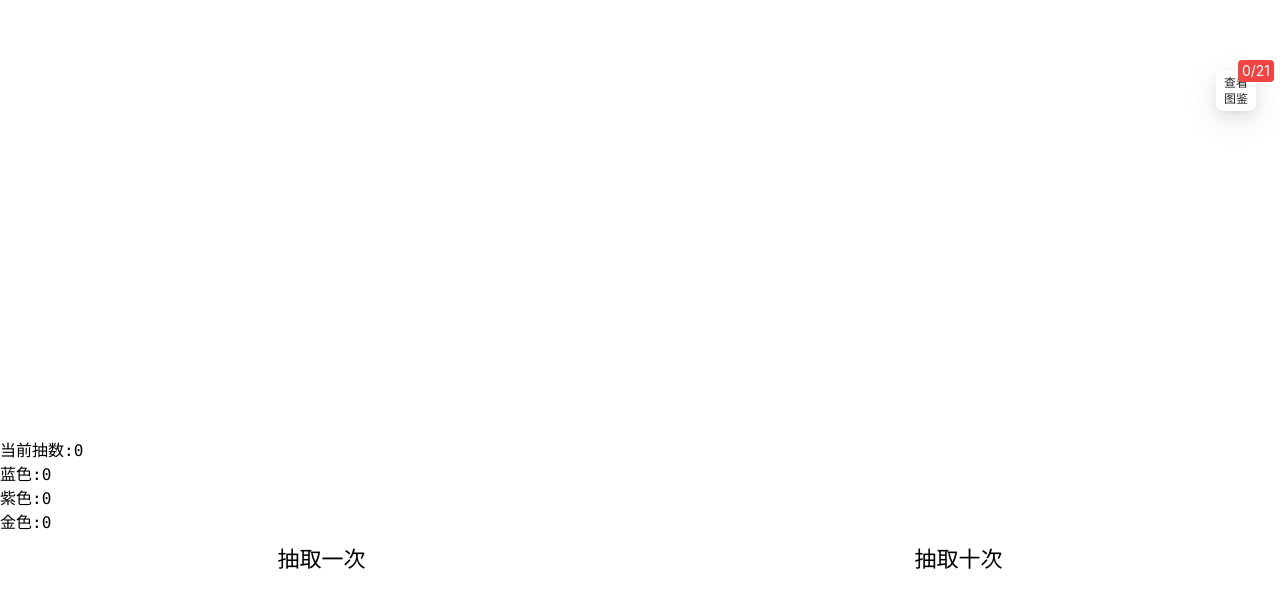
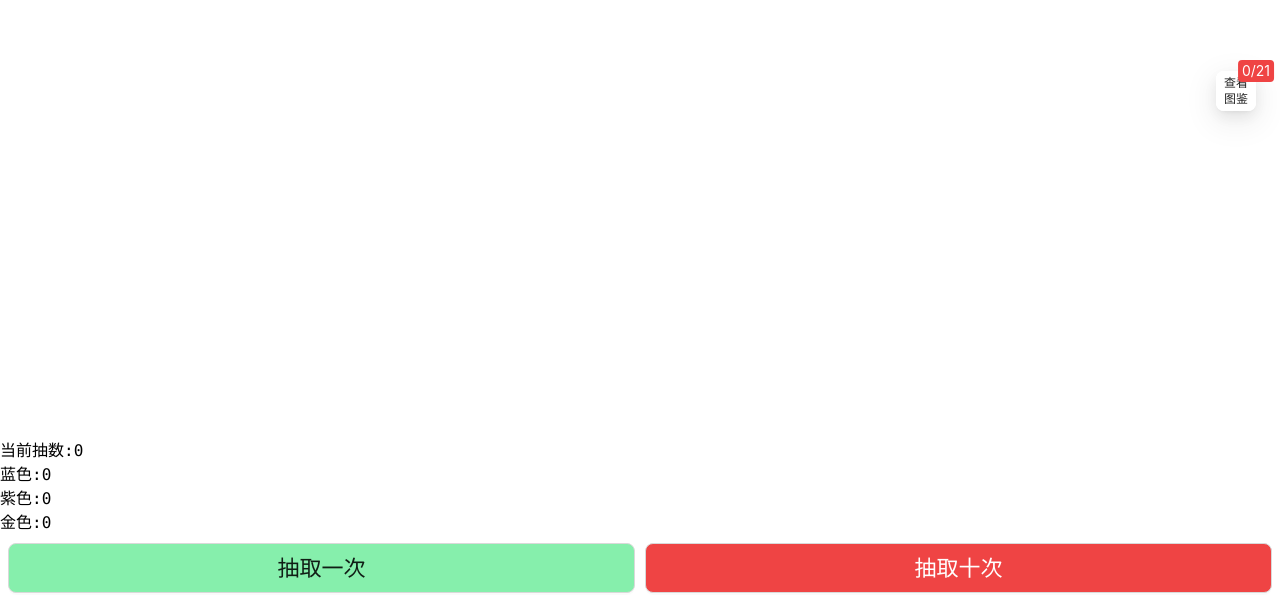
Before and after one commit to kongmingLatern/card-game, a React (Vite) app: page / in a window 1280 px wide. Shown: the part 641-1242 px from the top of the page. Built offline with nearby package versions, Linux system fonts and the light colour scheme; a web font is replaced by a local one.

Commit message:
chore: change button css

```diff
--- a/src/App.tsx
+++ b/src/App.tsx
@@ -1,4 +1,4 @@
-import { FloatButton, Image, Space } from 'antd'
+import { Button, FloatButton, Image, Space } from 'antd'
 import { useCallback, useEffect, useState } from "react"
 
 import CardImage from "./components/CardImage"
@@ -151,8 +151,9 @@ function App() {
 
       {/* 按扭区  */}
       <div className='inline-flex p-2 w-full overflow-hidden'>
-        <button disabled={currentNum === allList.length} className="btn btn-accent mr-10px w-1/2 text-22px" onClick={handleOne}>抽取一次</button>
-        <button disabled={currentNum === allList.length} className="btn btn-warning w-1/2 text-22px" onClick={handleTen}>抽取十次</button>
+        <Button disabled={currentNum === allList.length} className="h-50px rounded-lg bg-green-300 mr-10px w-1/2 text-22px hover:opacity-[0.9] za"
+          onClick={handleOne}>抽取一次</Button>
+        <Button disabled={currentNum === allList.length} className="h-50px rounded-lg bg-red-500 w-1/2 text-22px color-white hover:opacity-[0.9] za" onClick={handleTen}>抽取十次</Button>
       </div>
 
       <FloatButton shape='square' badge={{
--- a/src/assets/button.css
+++ b/src/assets/button.css
@@ -1,4 +1,4 @@
-button {
+/* button {
 	padding: 0.6em 2em;
 	border: none;
 	outline: none;
@@ -15,6 +15,11 @@ button {
 button:hover {
 	opacity: 0.9;
 }
+
 button:active {
 	box-shadow: 0 -2px 5px rgba(0, 0, 0, 0.5);
 }
+
+.active {
+	box-shadow: 0 -2px 5px rgba(0, 0, 0, 0.5);
+} */
```
